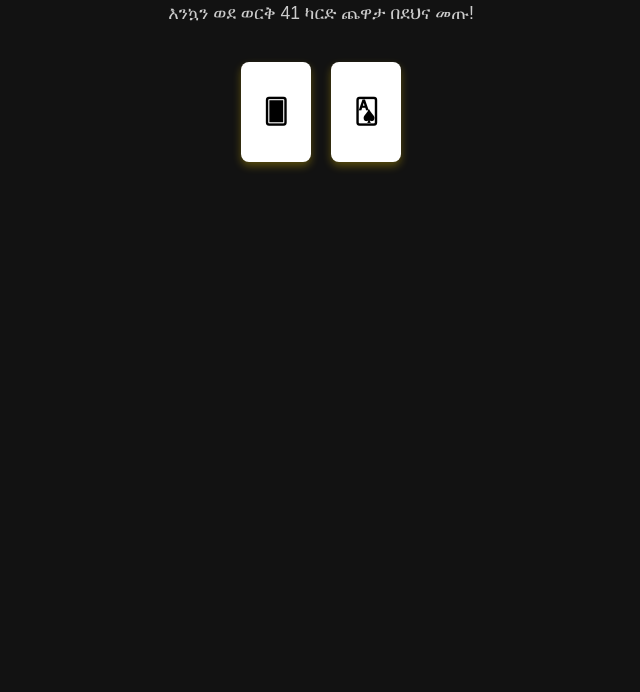
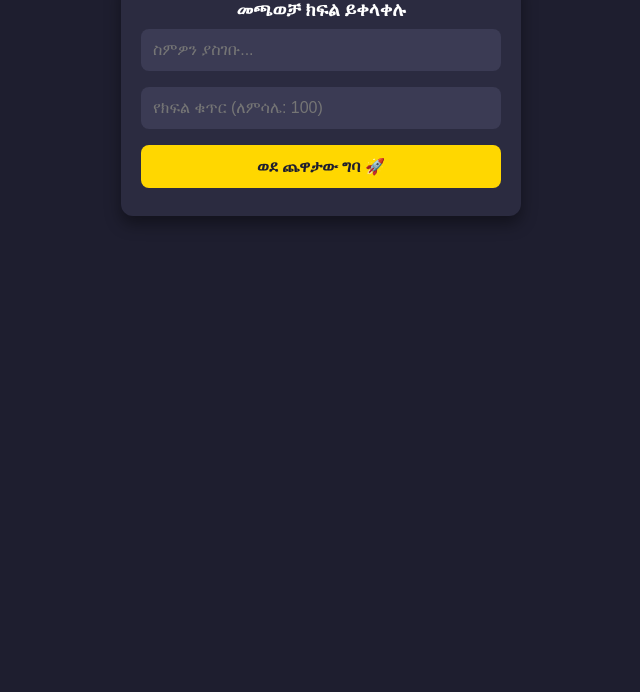
Before and after one commit to luelkassahun24/-41-conquer-game, a website: page public/index.html in a window 1280 px wide. Shown: the part 108-800 px from the top of the page, without its empty margins (319-959 px from the left). Drawn offline with nearby package versions, Linux system fonts and the light colour scheme; no server answers.

Commit message:
Update index.html

```diff
--- a/public/index.html
+++ b/public/index.html
@@ -4,48 +4,127 @@
   <meta charset="UTF-8">
   <meta name="viewport" content="width=device-width, initial-scale=1.0">
   <title>ወርቅ 41 ኮንከር</title>
+  <script src="/socket.io/socket.io.js"></script>
   <style>
+    * { box-sizing: border-box; margin: 0; padding: 0; }
     body {
-      font-family: Arial, sans-serif;
-      background-color: #121212;
-      color: #ffffff;
+      font-family: 'Segoe UI', Tahoma, Geneva, Verdana, sans-serif;
+      background: #1e1e2f;
+      color: #fff;
+      display: flex;
+      flex-direction: column;
+      align-items: center;
+      min-height: 100vh;
+      padding: 15px;
+    }
+    h1 { color: #ffd700; margin-bottom: 10px; font-size: 1.8rem; }
+
+    .card-box {
+      background: #2b2b40;
+      padding: 20px;
+      border-radius: 12px;
+      box-shadow: 0 8px 16px rgba(0,0,0,0.4);
+      width: 100%;
+      max-width: 400px;
+      margin-top: 20px;
       text-align: center;
-      padding: 20px;
     }
-    h1 {
-      color: #ffd700;
-      font-size: 2.2rem;
-      margin-bottom: 10px;
+
+    input, button {
+      width: 100%;
+      padding: 12px;
+      margin: 8px 0;
+      border-radius: 8px;
+      border: none;
+      font-size: 1rem;
     }
-    p {
-      color: #cccccc;
-      font-size: 1.1rem;
+
+    input { background: #3b3b54; color: #fff; }
+    button { background: #ffd700; color: #1e1e2f; font-weight: bold; cursor: pointer; }
+    button:hover { background: #e6c200; }
+
+    .game-board { display: none; width: 100%; max-width: 500px; margin-top: 15px; }
+    .status-bar { background: #33334d; padding: 10px; border-radius: 8px; margin-bottom: 15px; }
+
+    .hand {
+      display: flex;
+      justify-content: center;
+      flex-wrap: wrap;
+      gap: 8px;
+      margin-top: 15px;
     }
-    .card-container {
-      margin-top: 30px;
-    }
-    .card {
-      display: inline-block;
-      width: 70px;
-      height: 100px;
+    .playing-card {
+      width: 60px;
+      height: 90px;
       background: white;
       color: black;
-      border-radius: 8px;
-      margin: 8px;
-      line-height: 100px;
+      border-radius: 6px;
+      display: flex;
+      flex-direction: column;
+      justify-content: space-between;
+      padding: 5px;
       font-weight: bold;
-      font-size: 1.5rem;
-      box-shadow: 0 4px 8px rgba(255,215,0,0.3);
+      box-shadow: 0 4px 6px rgba(0,0,0,0.3);
     }
+    .red { color: #d9534f; }
   </style>
 </head>
 <body>
-  <h1>🏆 ወርቅ 41 ኮንከር</h1>
-  <p>እንኳን ወደ ወርቅ 41 ካርድ ጨዋታ በደህና መጡ!</p>
 
-  <div class="card-container">
-    <div class="card">🂠</div>
-    <div class="card">🂡</div>
+  <h1>🏆 ወርቅ 41 (41 Conquer)</h1>
+
+  <!-- Join Screen -->
+  <div id="join-screen" class="card-box">
+    <h3>መጫወቻ ክፍል ይቀላቀሉ</h3>
+    <input type="text" id="playerName" placeholder="ስምዎን ያስገቡ...">
+    <input type="text" id="roomId" placeholder="የክፍል ቁጥር (ለምሳሌ: 100)">
+    <button onclick="joinGame()">ወደ ጨዋታው ግባ 🚀</button>
   </div>
+
+  <!-- Game Screen -->
+  <div id="game-screen" class="game-board">
+    <div class="status-bar">
+      <p id="roomDisplay">ክፍል: -</p>
+      <p id="playerDisplay">ተጫዋች: -</p>
+    </div>
+
+    <h3>የእርስዎ ካርዶች (Your Hand)</h3>
+    <div id="myHand" class="hand"></div>
+  </div>
+
+  <script>
+    const socket = io();
+
+    function joinGame() {
+      const name = document.getElementById('playerName').value;
+      const room = document.getElementById('roomId').value;
+
+      if (!name || !room) {
+        alert('እባክዎን ስም እና የክፍል ቁጥር ያስገቡ!');
+        return;
+      }
+
+      socket.emit('joinRoom', { roomId: room, playerName: name });
+
+      document.getElementById('join-screen').style.display = 'none';
+      document.getElementById('game-screen').style.display = 'block';
+
+      document.getElementById('roomDisplay').innerText = `ክፍል ቁጥር: ${room}`;
+      document.getElementById('playerDisplay').innerText = `ተጫዋች: ${name}`;
+
+      // Sample cards demo
+      renderCards();
+    }
+
+    function renderCards() {
+      const handContainer = document.getElementById('myHand');
+      handContainer.innerHTML = `
+        <div class="playing-card red"><span>A</span><span>♥</span></div>
+        <div class="playing-card"><span>10</span><span>♠</span></div>
+        <div class="playing-card red"><span>K</span><span>♦</span></div>
+        <div class="playing-card"><span>J</span><span>♣</span></div>
+      `;
+    }
+  </script>
 </body>
-  </html>
+</html>
```
